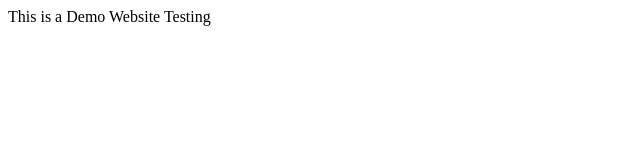
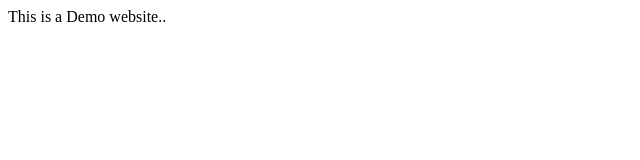
Before and after one commit to ramakrishna-gavidi/MyWebApp2, a plain HTML site: page Index.html in a window 1280 px wide. Shown: the full height of the page, 0-640 px from the left. Drawn offline with Linux system fonts and the light colour scheme.

Commit message:
Update Index.html

```diff
--- a/Index.html
+++ b/Index.html
@@ -1,9 +1,8 @@
 <html>
-    <head>
-        <title> Index</title>
-    </head>
-    <body>
-        This is a Demo Website
-        Testing
-    </body>
+ <head>
+  <title>Index</title>
+  </head>
+  <body>
+   This is a Demo website..
+  </body>
 </html>
```
